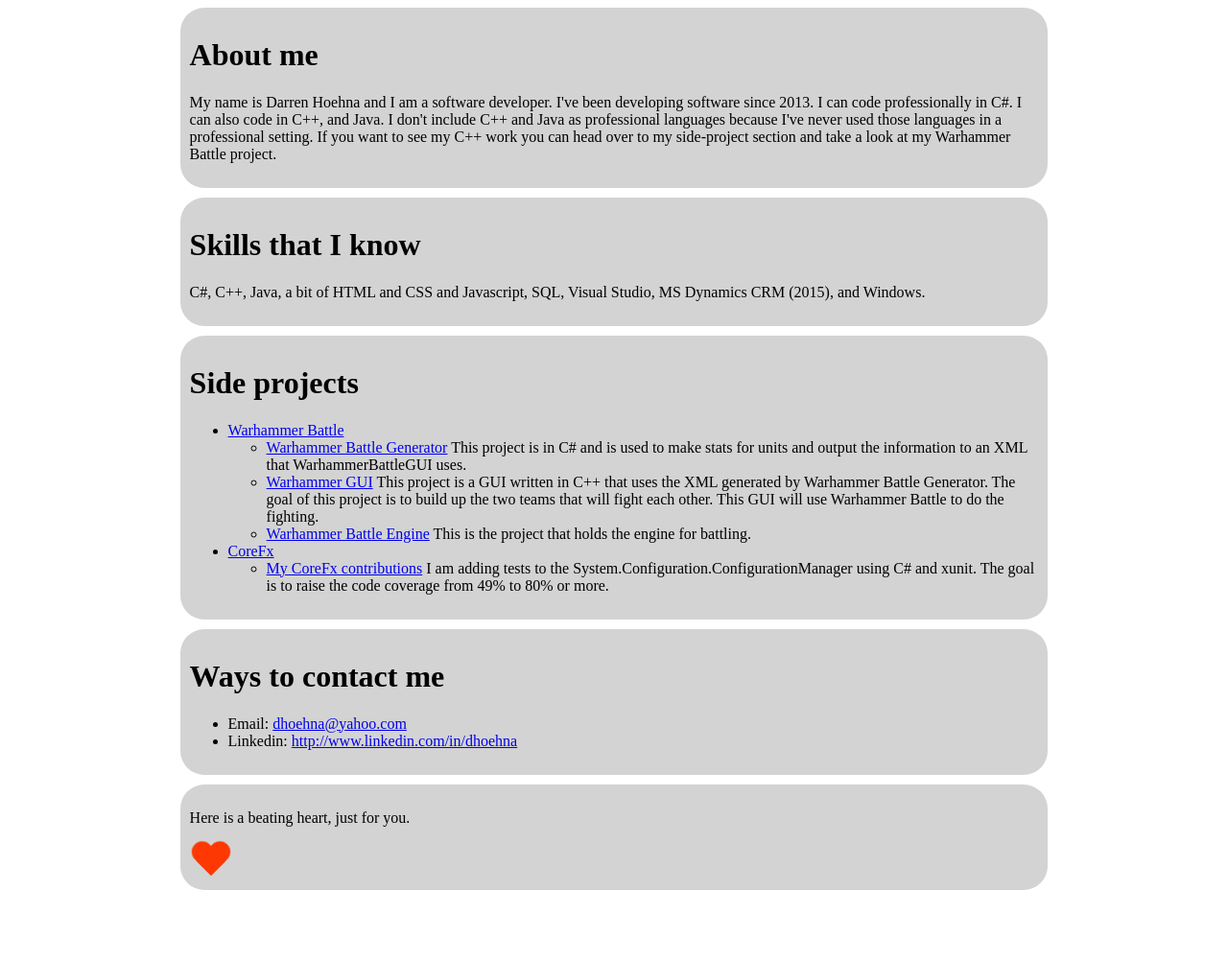
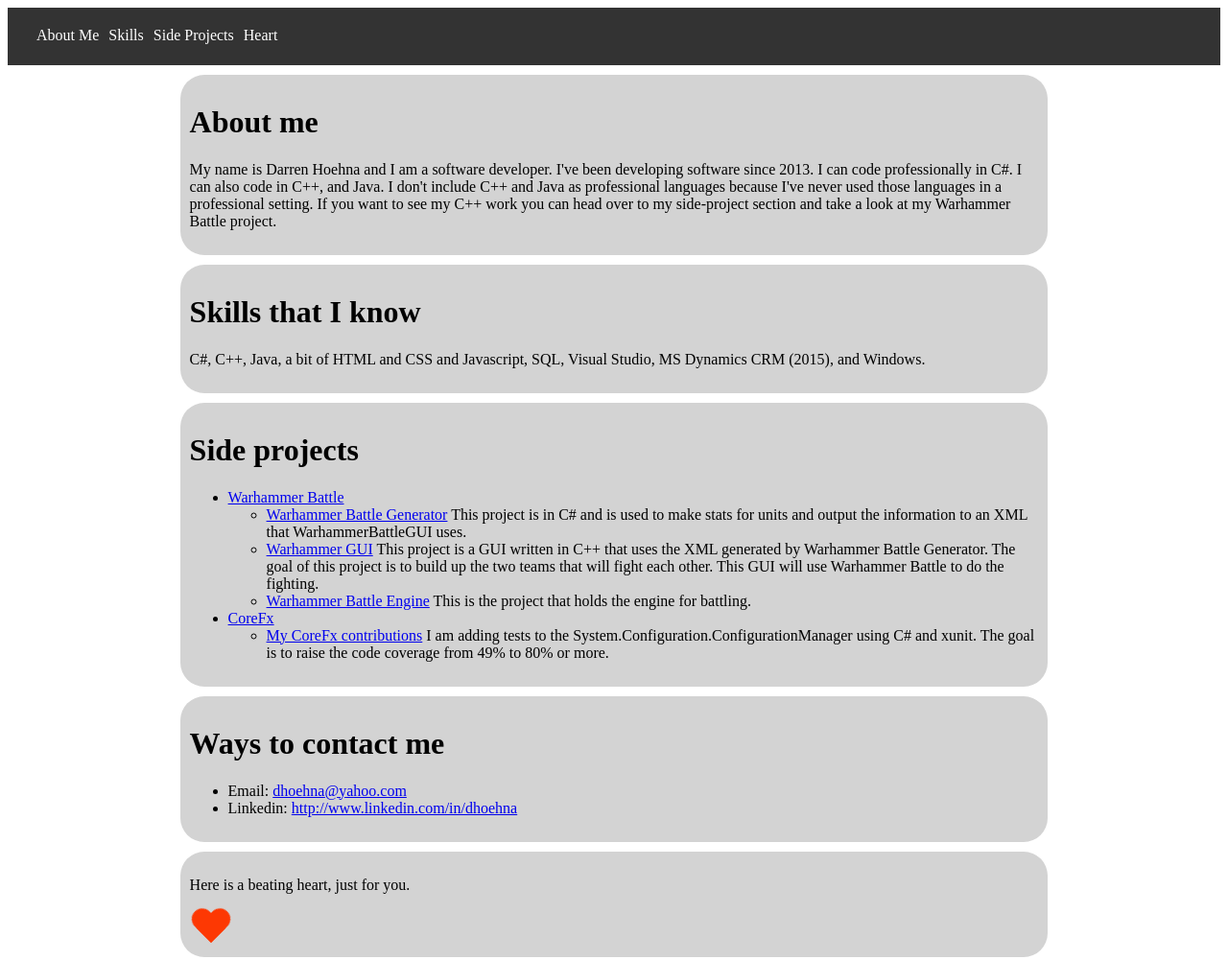
Before and after one commit to dhoehna/Portfolio, a plain HTML site: page Portfolio/Portfolio/Index.html in a window 1280 px wide. Shown: the whole page at 96% size. Before the commit the page ends 936 px from the top, so only its background shows below. Drawn offline with Linux system fonts and the light colour scheme.

Commit message:
MAking it pretty

```diff
--- a/Portfolio/Portfolio/Index.html
+++ b/Portfolio/Portfolio/Index.html
@@ -112,9 +112,40 @@
             margin-left: auto;
             margin-right: auto;
         }
+
+        .toolbar {
+            list-style-type: none;
+            margin: 0;
+            padding: 20px;
+        }
+
+        .toolbar-li:hover {
+            background-color: #111;
+        }
+
+        .toolbar-li {
+            float: left;
+            color: white;
+            margin-left: 10px;
+        }
+
+        .toolbar-div {
+            background-color: #333;
+            padding-bottom: 20px;
+            margin-bottom: 10px;
+        }
+
     </style>
 </head>
 <body>
+    <div class="toolbar-div">
+        <ul class="toolbar">
+            <li class="toolbar-li">About Me</li>
+            <li class="toolbar-li">Skills</li>
+            <li class="toolbar-li">Side Projects</li>
+            <li class="toolbar-li">Heart</li>
+        </ul>
+    </div>
     <div class="section">
         <h1>
             About me
@@ -144,20 +175,20 @@
         <p>
             <ul>
                 <li>
-                    <a href="https://www.github.com/dhoehna/WarhammetBattle">Warhammer Battle</a>
+                    <a href="http://www.github.com/dhoehna/WarhammetBattle">Warhammer Battle</a>
                     <ul>
                         <li>
-                            <a href="https://github.com/dhoehna/WarhammerBattle/tree/master/WarhammerBattle/WarhammerBattleGenerator">Warhammer Battle Generator</a>
+                            <a href="https://www.github.com/dhoehna/WarhammerBattle/tree/master/WarhammerBattle/WarhammerBattleGenerator">Warhammer Battle Generator</a>
                             This project is in C# and is used to make stats for units and output the information to an XML that
                             WarhammerBattleGUI uses.
                         </li>
                         <li>
-                            <a href="https://github.com/dhoehna/WarhammerBattle/tree/master/WarhammerBattle/WarhammerBattleGUI">Warhammer GUI</a>
+                            <a href="https://www.github.com/dhoehna/WarhammerBattle/tree/master/WarhammerBattle/WarhammerBattleGUI">Warhammer GUI</a>
                             This project is a GUI written in C++ that uses the XML generated by Warhammer Battle Generator.  The goal of this project
                             is to build up the two teams that will fight each other.  This GUI will use Warhammer Battle to do the fighting.
                         </li>
                         <li>
-                            <a href="https://github.com/dhoehna/WarhammerBattle/tree/master/WarhammerBattle/WarhammerBattle">Warhammer Battle Engine</a>
+                            <a href="https://www.github.com/dhoehna/WarhammerBattle/tree/master/WarhammerBattle/WarhammerBattle">Warhammer Battle Engine</a>
                             This is the project that holds the engine for battling.
                         </li>
                     </ul>
@@ -167,7 +198,7 @@
                     <a href="www.github.com/dhoehna/corefx">CoreFx</a>
                     <ul>
                         <li>
-                            <a href="https://github.com/dotnet/corefx/pulls?utf8=%E2%9C%93&q=is%3Apr%20author%3Adhoehna">My CoreFx contributions</a>
+                            <a href="https://www.github.com/dotnet/corefx/pulls?utf8=%E2%9C%93&q=is%3Apr%20author%3Adhoehna">My CoreFx contributions</a>
                             I am adding tests to the System.Configuration.ConfigurationManager using C# and xunit.  The goal is
                             to raise the code coverage from 49% to 80% or more.
                         </li>
```
